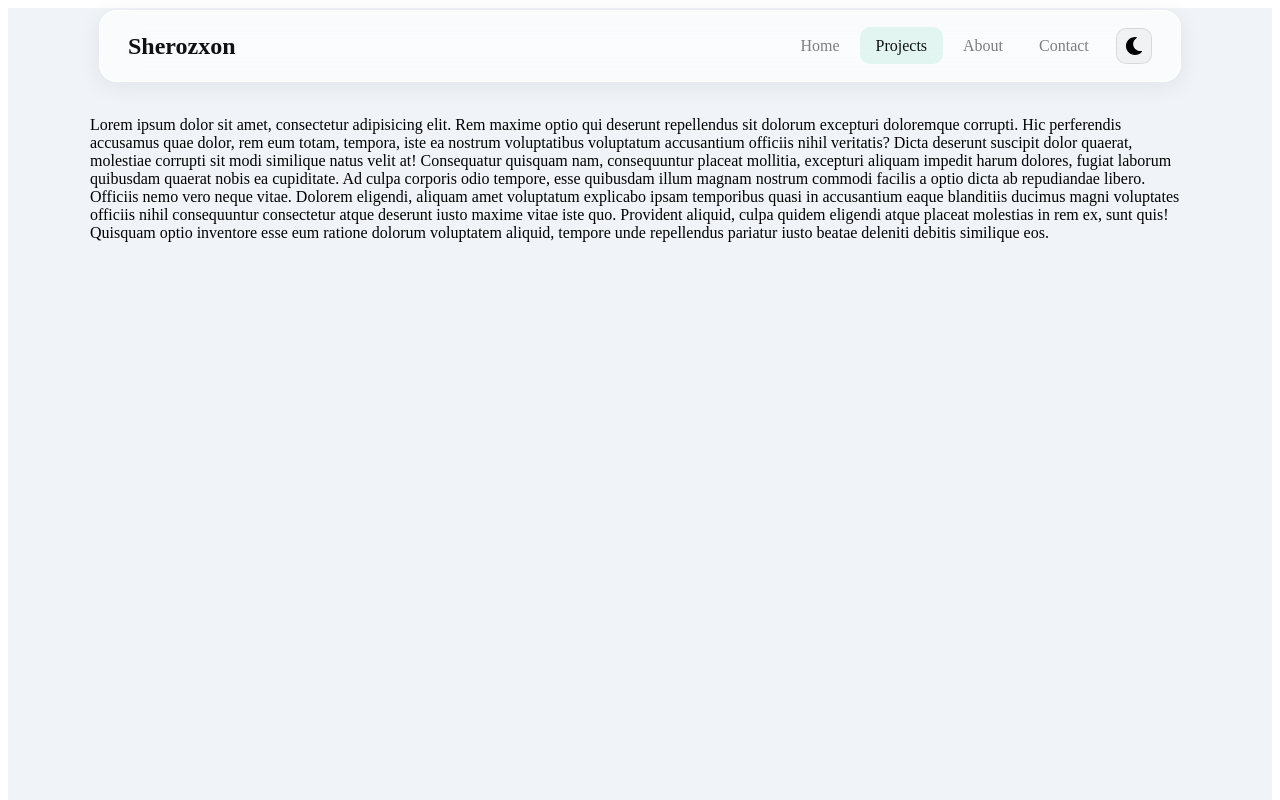
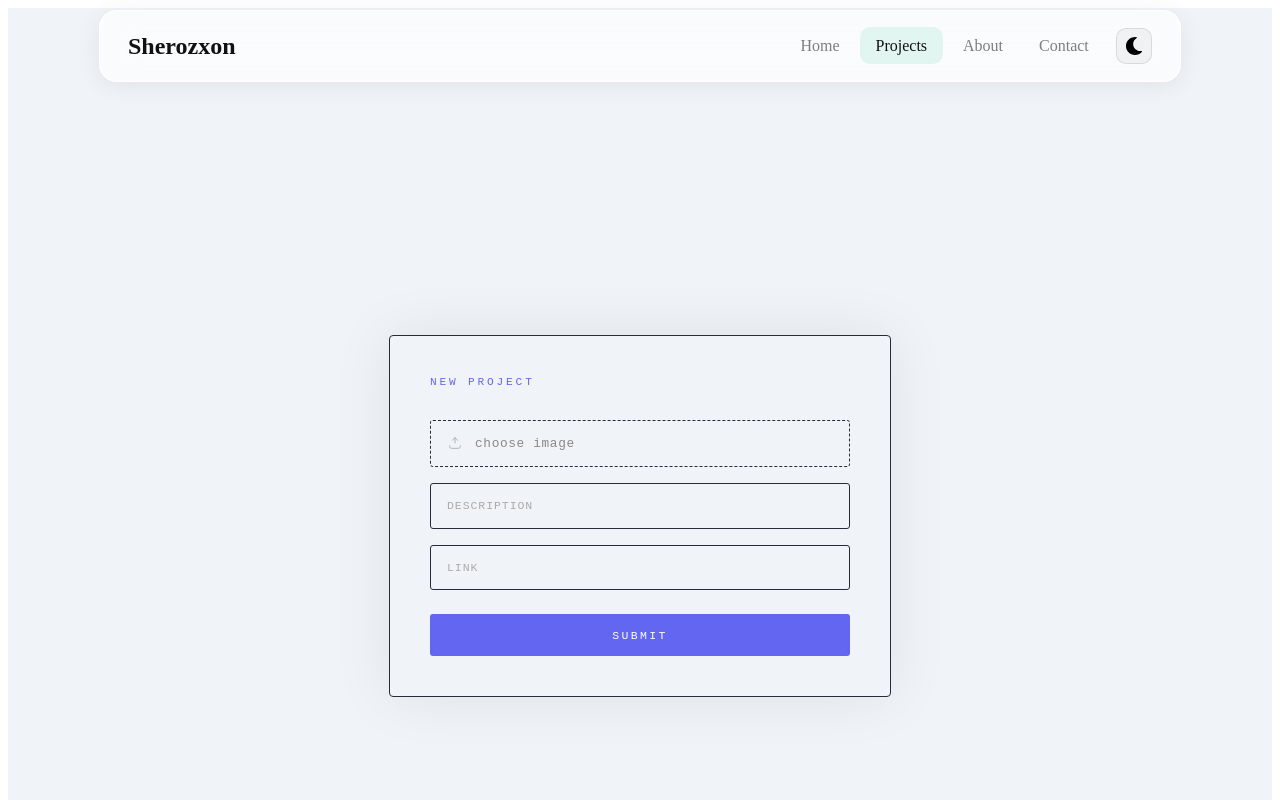
Before and after one commit to sherozxon-FR/Real-Portfolio, a React (Vite) app: page /project in a window 1280 px wide. Shown: the top 800 px of the page. Built offline with nearby package versions, Linux system fonts and the light colour scheme.

Commit message:
about page

```diff
--- a/src/pages/projects/Project.jsx
+++ b/src/pages/projects/Project.jsx
@@ -1,85 +1,73 @@
-// import { useState, useRef } from 'react'
-// import styles from './Project.module.css'
-
-// function Project() {
-
-//   const [image, setImage] = useState(null)
-//   const [link, setLink] = useState("")
-//   const [bio, setBio] = useState("")
-//   const fileRef = useRef(null)
-
-//   const data = [
-//     { image, link, bio }
-//   ]
-
-//   const handeleForm = (e) => {
-//     e.preventDefault()
-//     console.log(data)
-
-//     setImage(null)
-//     setLink("")
-//     setBio("")
-//     fileRef.current.value = ""
-//   }
-
-//   return (
-//     <div className={styles.wrapper}>
-//       <div className={styles.card}>
-//         <p className={styles.title}>New Project</p>
-//         <form className={styles.form} onSubmit={handeleForm}>
-
-//           <label className={styles.fileLabel}>
-//             <svg className={styles.fileIcon} viewBox="0 0 24 24" fill="none" stroke="currentColor" strokeWidth="1.5">
-//               <path d="M4 16v1a3 3 0 003 3h10a3 3 0 003-3v-1M12 12V4m0 0L8 8m4-4l4 4" strokeLinecap="round" strokeLinejoin="round" />
-//             </svg>
-//             {image
-//               ? <span className={styles.fileName}>{image.name}</span>
-//               : <span>choose image</span>
-//             }
-//             <input
-//               ref={fileRef}
-//               type="file"
-//               accept="image/*"
-//               className={styles.fileInput}
-//               onChange={(e) => setImage(e.target.files[0])}
-//               required
-//             />
-//           </label>
-
-//           <input
-//             className={styles.input}
-//             type="text"
-//             placeholder='description'
-//             value={bio}
-//             required
-//             onChange={(e) => setBio(e.target.value)}
-//           />
-
-//           <input
-//             className={styles.input}
-//             type="text"
-//             placeholder='link'
-//             value={link}
-//             onChange={(e) => setLink(e.target.value)}
-//             required
-
-//           />
-
-//           <button className={styles.button} type='submit'>Submit</button>
-//         </form>
-//       </div>
-//     </div>
-//   )
-// }
-
-// export default Project
-
-import React from 'react'
+import { useState, useRef } from 'react'
+import styles from './Project.module.css'
 
 function Project() {
+
+  const [image, setImage] = useState(null)
+  const [link, setLink] = useState("")
+  const [bio, setBio] = useState("")
+  const fileRef = useRef(null)
+
+  const data = [
+    { image, link, bio }
+  ]
+
+  const handeleForm = (e) => {
+    e.preventDefault()
+    console.log(data)
+
+    setImage(null)
+    setLink("")
+    setBio("")
+    fileRef.current.value = ""
+  }
+
   return (
-    <div>
-      Lorem ipsum dolor sit amet, consectetur adipisicing elit. Rem maxime optio qui deserunt repellendus sit dolorum excepturi doloremque corrupti. Hic perferendis accusamus quae dolor, rem eum totam, tempora, iste ea nostrum voluptatibus voluptatum accusantium officiis nihil veritatis? Dicta deserunt suscipit dolor quaerat, molestiae corrupti sit modi similique natus velit at! Consequatur quisquam nam, consequuntur placeat mollitia, excepturi aliquam impedit harum dolores, fugiat laborum quibusdam quaerat nobis ea cupiditate. Ad culpa corporis odio tempore, esse quibusdam illum magnam nostrum commodi facilis a optio dicta ab repudiandae libero. Officiis nemo vero neque vitae. Dolorem eligendi, aliquam amet voluptatum explicabo ipsam temporibus quasi in accusantium eaque blanditiis ducimus magni voluptates officiis nihil consequuntur consectetur atque deserunt iusto maxime vitae iste quo. Provident aliquid, culpa quidem eligendi atque placeat molestias in rem ex, sunt quis! Quisquam optio inventore esse eum ratione dolorum voluptatem aliquid, tempore unde repellendus pariatur iusto beatae deleniti debitis similique eos.
+    <div className={styles.wrapper}>
+      <div className={styles.card}>
+        <p className={styles.title}>New Project</p>
+        <form className={styles.form} onSubmit={handeleForm}>
+
+          <label className={styles.fileLabel}>
+            <svg className={styles.fileIcon} viewBox="0 0 24 24" fill="none" stroke="currentColor" strokeWidth="1.5">
+              <path d="M4 16v1a3 3 0 003 3h10a3 3 0 003-3v-1M12 12V4m0 0L8 8m4-4l4 4" strokeLinecap="round" strokeLinejoin="round" />
+            </svg>
+            {image
+              ? <span className={styles.fileName}>{image.name}</span>
+              : <span>choose image</span>
+            }
+            <input
+              ref={fileRef}
+              type="file"
+              accept="image/*"
+              className={styles.fileInput}
+              onChange={(e) => setImage(e.target.files[0])}
+              required
+            />
+          </label>
+
+          <input
+            className={styles.input}
+            type="text"
+            placeholder='description'
+            value={bio}
+            required
+            onChange={(e) => setBio(e.target.value)}
+          />
+
+          <input
+            className={styles.input}
+            type="text"
+            placeholder='link'
+            value={link}
+            onChange={(e) => setLink(e.target.value)}
+            required
+
+          />
+
+          <button className={styles.button} type='submit'>Submit</button>
+        </form>
+      </div>
     </div>
   )
 }
```
